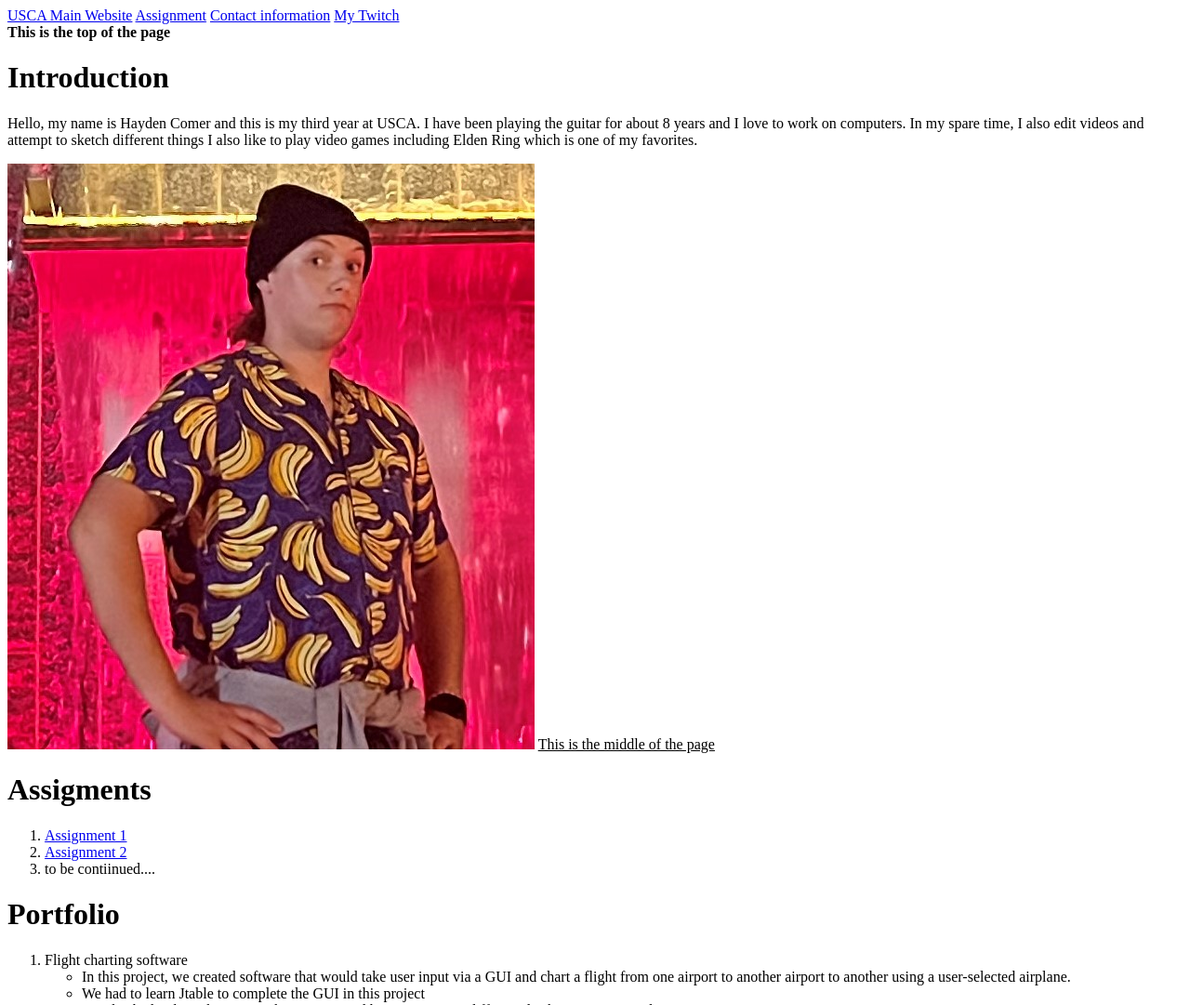
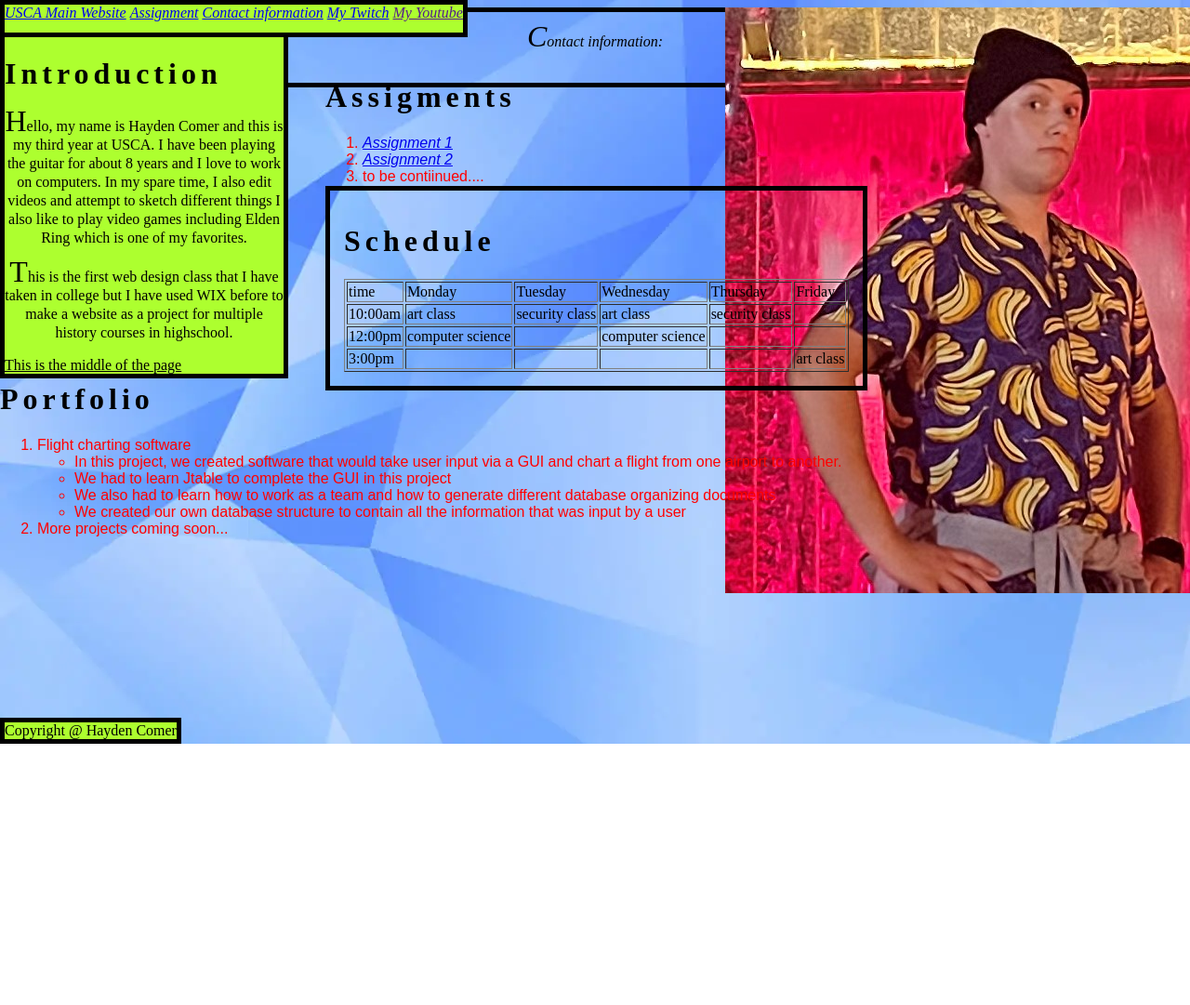
Before and after one commit to theonehayden/CSCI225, a plain HTML site: page index.html in a window 1280 px wide. Shown: the top 1081 px of the page at 93% size. After the commit the page ends 800 px from the top, so only its background shows below. Drawn offline with Linux system fonts and the light colour scheme.

Commit message:
Assignment3

```diff
--- /dev/null
+++ b/css/home.css
@@ -0,0 +1,100 @@
+:root{
+    --page-color:hsla(30, 32%, 88%, 0.9);
+    --body-color: hsla(359, 39%, 35%, 0.9);
+    --web-font: ();
+    --font-color: rgb(0, 0, 0);
+    --font-weight: ();
+    --line-height: ();
+    --text-allign: ();
+
+
+}
+li{
+    font-family: Arial, Helvetica, sans-serif;
+    font-weight: 100;
+    color: red;
+}
+h1{
+    letter-spacing: 5px;
+    transition-duration: 1s;
+}
+p{
+    line-height: 20px;
+    text-align: center;
+}
+a{
+    font-style: oblique;
+}
+a:hover {
+    color: black;
+ }
+ h1:hover{
+transform: rotate(3deg);
+ }
+
+div.navbar{
+    position: fixed;
+    float: left;
+    top: 0;
+    left: 0;
+    height: 30px;
+    border: 5px solid black;
+    background-color: greenyellow;
+
+}
+div.myImage{
+    position: fixed;
+    float: right;
+    width: 500px;
+    height: 100px;
+    right:0;
+}
+footer{
+    position: fixed;
+    bottom:0;
+    left: 0;
+    background-color: greenyellow;
+    border: 5px solid black;
+
+
+}
+div.introduction{
+    position: fixed;
+    float: left;
+    width: 300px;
+    top: 35px;
+    left:0;
+    border: 5px solid black;
+    background-color: greenyellow;
+}
+div.assignment{
+    position: absolute;
+    top:65px;
+    left: 350px;
+}
+div.portfolio{
+    left: 0px;
+    top: 390px;
+    position: absolute;
+}
+div.schedule{
+    position: absolute;
+    top: 200px;
+    left: 350px;
+    border: 5px solid black;
+    padding: 15px;
+    vertical-align: top;
+
+}
+
+body {
+    background-image: url(../img/background1.webp);
+}
+address{
+    border: 5px solid black;
+
+}
+p::first-letter{
+    font-size: 2em;
+    font-style: bold;
+}
--- a/index.html
+++ b/index.html
@@ -2,6 +2,7 @@
 <html lang="en-us">
     <head>
         <title> CSCI225 Homepage of Hayden Comer </title>
+        <link rel="stylesheet" href="css/home.css">
     </head>
     <body>
         <div class="navbar">
@@ -9,12 +10,10 @@
             <a href="#assigment">Assignment</a>
             <a href="#address">Contact information</a>
             <a href="https://www.twitch.tv/kobaltculus">My Twitch</a>
+            <a href="">My Youtube</a>
 
         </div>
-        <div class="Extra tags">
-            <b id="bold">This is the top of the page</b>
 
-        </div>
         <div class="introduction">
             <h1>Introduction</h1>
             <p>
@@ -23,8 +22,16 @@
               In my spare time, I also edit videos and attempt to sketch different things
               I also like to play video games including Elden Ring which is one of my favorites.
         	 </p>
+             <p>
+                This is the first web design class that I have taken in college but I have used
+                WIX before to make a website as a project for multiple history courses in highschool.
+             </p>
+
+            <u id="underlined"> This is the middle of the page</u>
+
+        </div>
+        <div class="myImage">
             <img src="img/My picture.jpg" alt="A picture of me">
-            <u id="underlined"> This is the middle of the page</u>
 
         </div>
 
@@ -45,11 +52,15 @@
                 <li>Flight charting software
 
                     <ul>
-                        <li>In this project, we created software that would take user input via a GUI and chart a
-                            flight from one airport to another airport to another using a user-selected airplane.</li>
-                        <li> We had to learn Jtable to complete the GUI in this project</li>
-                        <li>We also had to learn how to work as a team and how to generate different database organizing documents</li>
-                        <li> We created our own database structure to contain all the information that was input by a user</li>
+                        <li>In this project, we created software that
+                            would take user input via a GUI and chart a
+                            flight from one airport to another.</li>
+                        <li> We had to learn Jtable to complete the GUI in
+                            this project</li>
+                        <li>We also had to learn how to work as a team and how to
+                            generate different database organizing documents</li>
+                        <li> We created our own database structure to contain
+                            all the information that was input by a user</li>
                     </ul>
                 </li>
                 <li>More projects coming soon...</li>
```
Also changed, not shown: ContactMe.html (+126 -0 lines), img/background.jpg (added), img/background1.webp (added).
